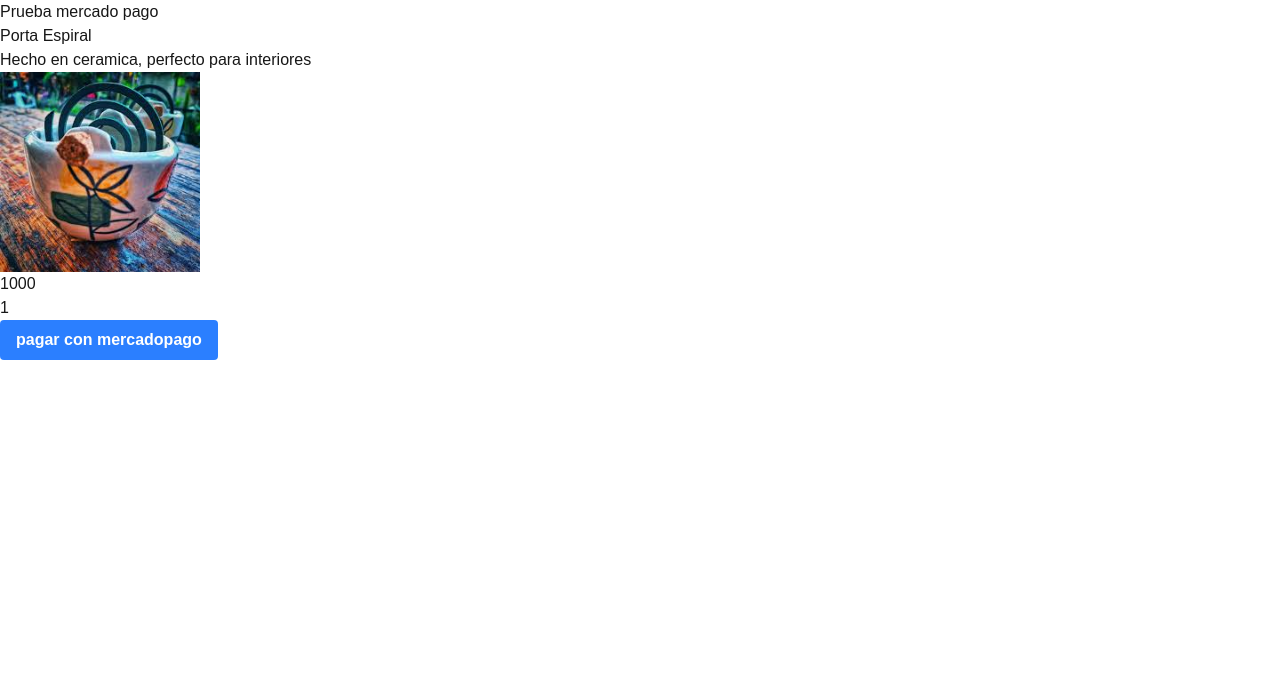
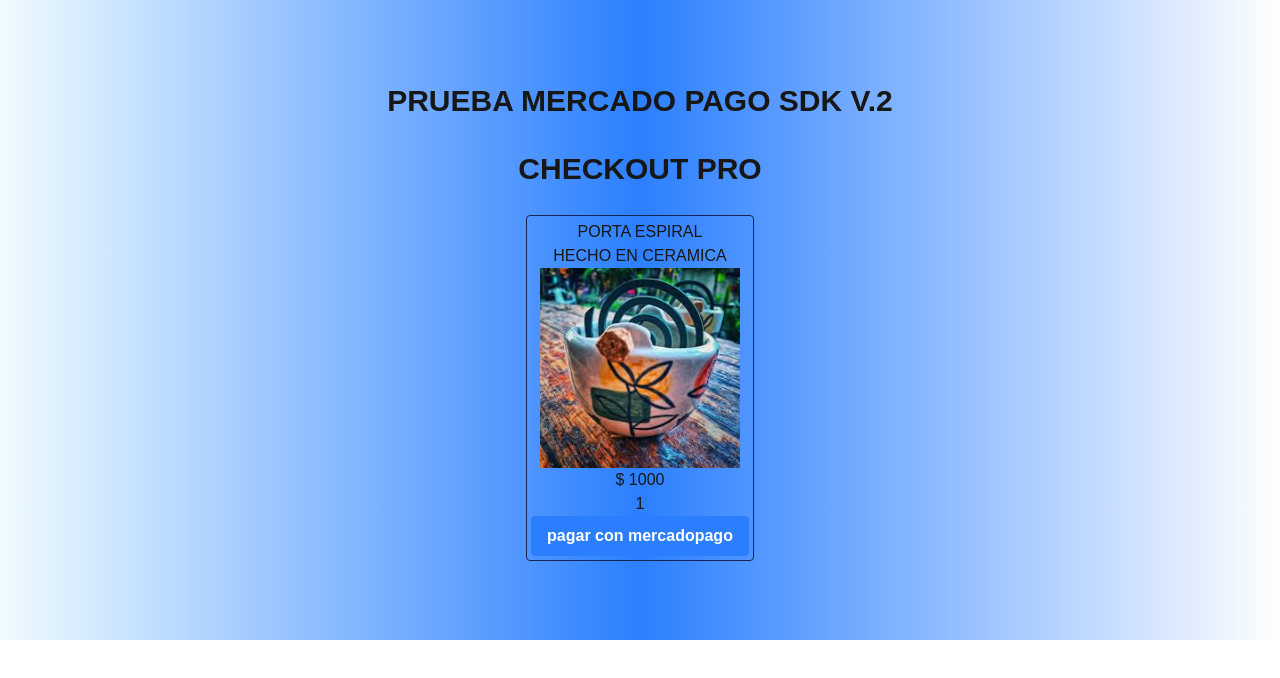
Before and after one commit to LucasDLT/gestor-pagos, a Next.js app in the folder frontend/: page / in a window 1280 px wide. Shown: the top 678 px of the page. Built offline with nearby package versions, Linux system fonts and the light colour scheme; no server answers.

Commit message:
feat:integramos clsx y estilos para cada status

```diff
--- a/frontend/src/app/page.tsx
+++ b/frontend/src/app/page.tsx
@@ -9,8 +9,8 @@ export default function Home() {
   const item: MercadoPagoItem = {
     id: "1",
     title: "Porta Espiral",
-    description: "Hecho en ceramica, perfecto para interiores",
-  picture_url: "/images/portaEspiral.jpg",
+    description: "Hecho en ceramica",
+    picture_url: "/images/portaEspiral.jpg",
     category_id: "artesanias en ceramica",
     quantity: 1,
     currency_id: "ARS",
@@ -51,16 +51,17 @@ try {
 */}
 }
   return (
-<main>
-  <h1>Prueba mercado pago</h1>
-  <div>
-    <h2>{item.title}</h2>
-    <p>{item.description}</p>
+<main className='flex flex-col justify-center items-center bg-gradient-to-r from-cyan-500/5 via-blue-500 h-[80vh]'>
+  <h1 className='text-3xl font-bold mb-4 p-2'>PRUEBA MERCADO PAGO SDK V.2</h1>
+  <h2 className='text-3xl font-bold mb-4 p-2'>CHECKOUT PRO</h2>
+  <div className='border border-blue-950 flex flex-col justify-center items-center rounded m-1 p-1'>
+    <h2 className='uppercase'>{item.title}</h2>
+    <p className='uppercase' >{item.description}</p>
     <Image src={item.picture_url} alt={item.title} width={200} height={200} />
-    <p>{item.unit_price}</p>
+    <p>$ {item.unit_price}</p>
     <p>{item.quantity}</p>
     <button
-    className='bg-blue-500 hover:bg-blue-700 text-white font-bold py-2 px-4 rounded hover:cursor-pointer'
+    className='bg-blue-500 hover:bg-blue-700 text-white font-bold py-2 px-4 rounded hover:cursor-pointer transition-all duration-750 ease-in-out'
     onClick={handleButton}
     >pagar con mercadopago</button>
   </div>
--- a/frontend/src/app/success/page.tsx
+++ b/frontend/src/app/success/page.tsx
@@ -9,7 +9,7 @@ const Success = () => {
 
     const router = useRouter();
 
-    useEffect(() => {
+ useEffect(() => {
 
        const timer = setTimeout(() => {
             router.push("/");
@@ -17,6 +17,7 @@ const Success = () => {
 
         return () => clearTimeout(timer);
     })
+
   return (
     <Suspense fallback={<div>Loading...</div>}>
       <SearchParams title="Compra exitosa" description="Gracias por tu compra" />
--- a/frontend/src/components/SearchParams/index.tsx
+++ b/frontend/src/components/SearchParams/index.tsx
@@ -1,20 +1,32 @@
 'use client'
 import { useSearchParams } from "next/navigation"
 import { SearchParamsProps } from "@/types";
+import { useParams } from "next/navigation";
+import clsx from "clsx";
 
-export const SearchParams = ( {title, description}:SearchParamsProps)=>{
+export const SearchParams = ( {title, description, className}:SearchParamsProps)=>{
     const searchParams = useSearchParams();
     //capturamos las siguientes query y las guardo en las constantes
     const paymentId = searchParams.get('payment_id');
     const merchandtOrderId = searchParams.get('merchant_order_id')
-
+    const params = useParams();
+    const status = params?.status as string // con esta combinacion que buscamos, podemos acceder a la informacion que queremos de la url
+    const styles = clsx(
+        "p-6 rounded-md shadow-md",
+        className,
+        {
+            'bg-gradient-to-r from-green-600 via-blue-500 text-white': status === 'success',
+            'bg-gradient-to-r from-red-600 via-pink-500 text-white': status === 'failure',
+            'bg-gradient-to-r from-yellow-600 via-orange-500 text-white': status === 'pending',
+        }
+    )
 
     return (
-        <div>
-            <h1>{title}</h1>
-            <h2>{description}</h2>
-            { paymentId && <p>ID del pago: {paymentId}</p>}
-            { merchandtOrderId && <p>Orden: {merchandtOrderId}</p>}
+        <div className={styles}>
+            <h1 className="uppercase">{title}</h1>
+            <h2 className="uppercase">{description}</h2>
+            { paymentId && <p className="uppercase">ID del pago: {paymentId}</p>}
+            { merchandtOrderId && <p className="uppercase">Orden: {merchandtOrderId}</p>}
         </div>
     )
 }
--- a/frontend/src/types/index.ts
+++ b/frontend/src/types/index.ts
@@ -11,5 +11,6 @@ export interface MercadoPagoItem {
 
 export interface SearchParamsProps{
     title: string,
-    description: string
+    description: string,
+    className?: string
 }
```
Also changed, not shown: frontend/package.json (+7 -6 lines), 1 other file (tests, documents, lock files or other folders).
